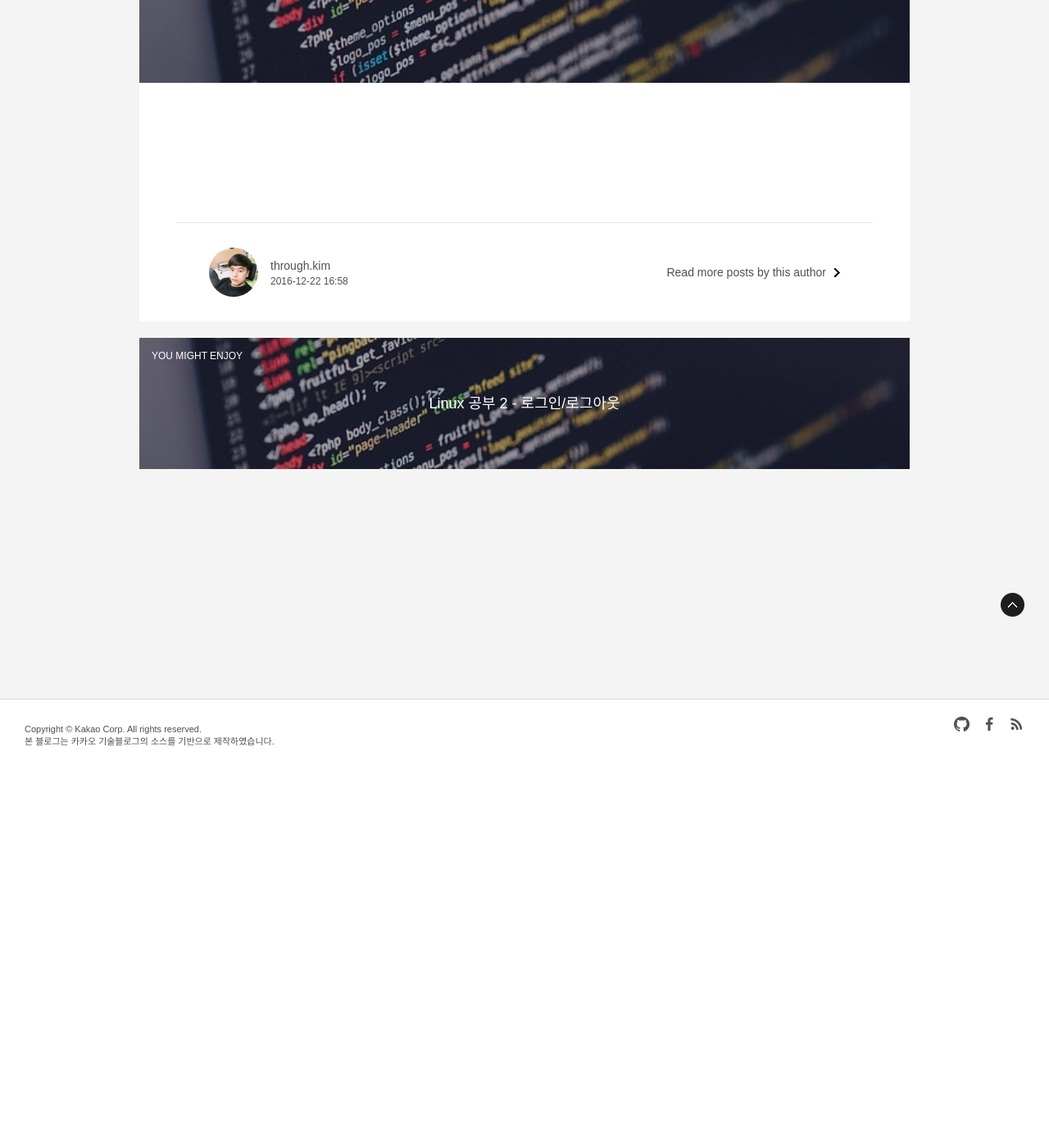
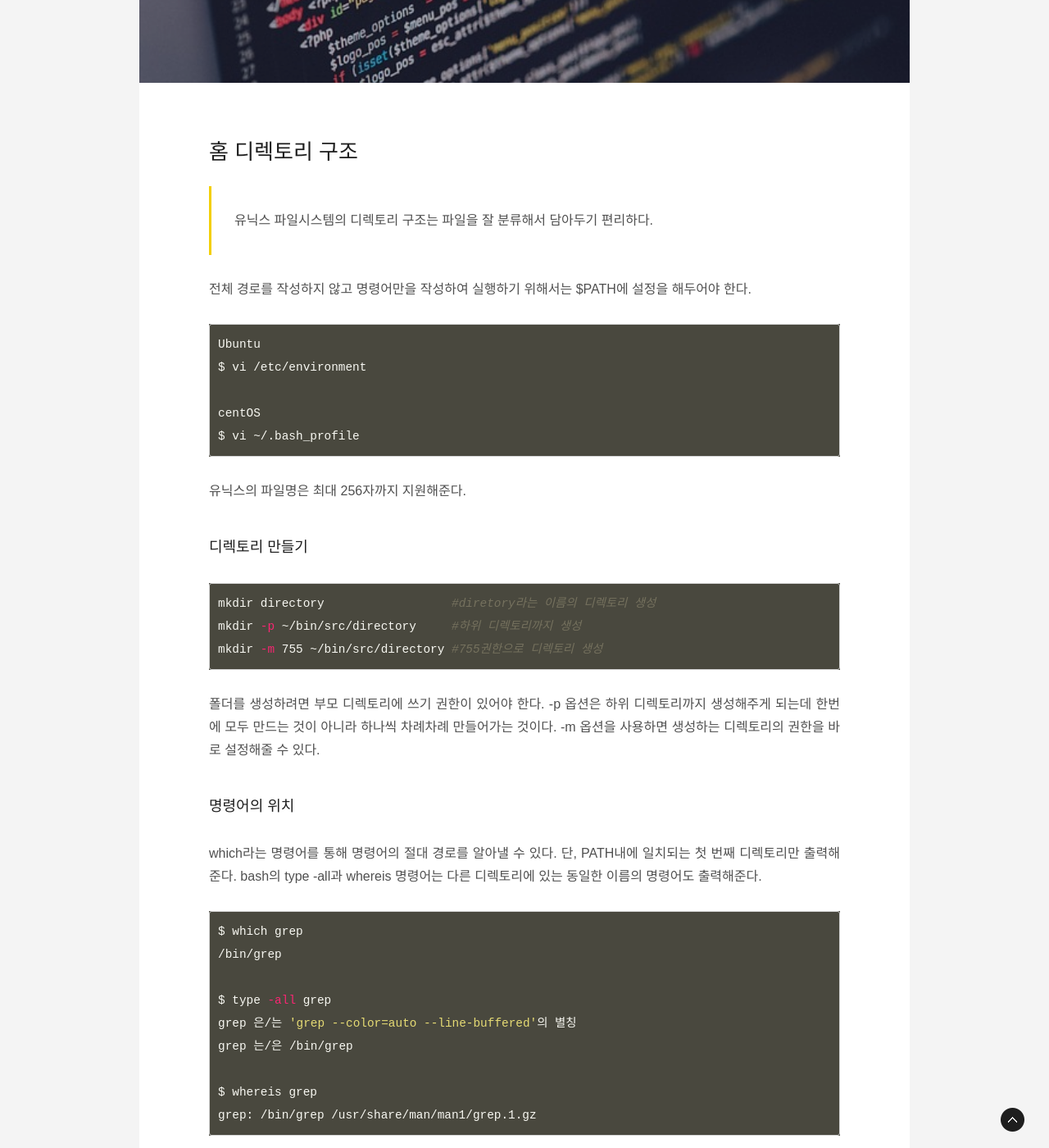
Before and after one commit to ThroughKim/throughkim.github.com, a Jekyll site: the page built from _posts/2016-12-22-linux-3.md, in a window 1280 px wide and 1400 px high, scrolled down 343 px. Shown: the whole window at 82% size. Built offline with Jekyll 4.4.1, drawn with Linux system fonts in a browser that asks for light colours; some web fonts are replaced; some of the changed text lies outside the part shown.

Commit message:
upload blog

````diff
--- a/_posts/2016-12-22-linux-3.md
+++ b/_posts/2016-12-22-linux-3.md
@@ -2,7 +2,48 @@
 layout: post
 title: 'Linux 공부 3 - 홈 디렉토리 구조'
 author: through.kim
-date: 2016-12-22 16:58
+date: 2016-12-22 15:43
 tags: [linux, study]
 image: '/files/covers/codes.jpg'
 ---
+
+# 홈 디렉토리 구조
+
+> 유닉스 파일시스템의 디렉토리 구조는 파일을 잘 분류해서 담아두기 편리하다.
+
+전체 경로를 작성하지 않고 명령어만을 작성하여 실행하기 위해서는 $PATH에 설정을 해두어야 한다.
+
+```bash
+Ubuntu
+$ vi /etc/environment
+
+centOS
+$ vi ~/.bash_profile
+```
+
+유닉스의 파일명은 최대 256자까지 지원해준다.
+
+
+### 디렉토리 만들기
+```bash
+mkdir directory                  #diretory라는 이름의 디렉토리 생성
+mkdir -p ~/bin/src/directory     #하위 디렉토리까지 생성
+mkdir -m 755 ~/bin/src/directory #755권한으로 디렉토리 생성
+```
+
+폴더를 생성하려면 부모 디렉토리에 쓰기 권한이 있어야 한다. -p 옵션은 하위 디렉토리까지 생성해주게 되는데 한번에 모두 만드는 것이 아니라 하나씩 차례차례 만들어가는 것이다. -m 옵션을 사용하면 생성하는 디렉토리의 권한을 바로 설정해줄 수 있다.
+
+### 명령어의 위치
+which라는 명령어를 통해 명령어의 절대 경로를 알아낼 수 있다. 단, PATH내에 일치되는 첫 번째 디렉토리만 출력해준다. bash의 type -all과 whereis 명령어는 다른 디렉토리에 있는 동일한 이름의 명령어도 출력해준다.
+
+```bash
+$ which grep
+/bin/grep
+
+$ type -all grep
+grep 은/는 'grep --color=auto --line-buffered'의 별칭
+grep 는/은 /bin/grep
+
+$ whereis grep
+grep: /bin/grep /usr/share/man/man1/grep.1.gz
+```
````
Also changed, not shown: _posts/2016-12-22-linux-2.md (+1 -1 lines), _posts/2016-12-22-linux-4.md (added, +100 -0 lines).
